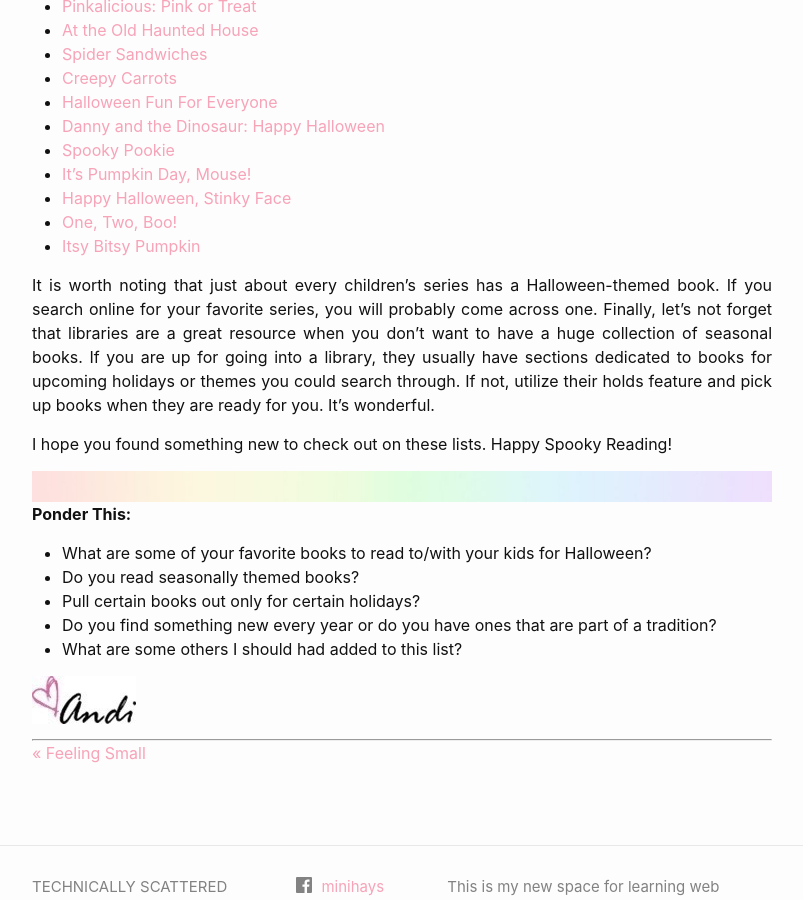
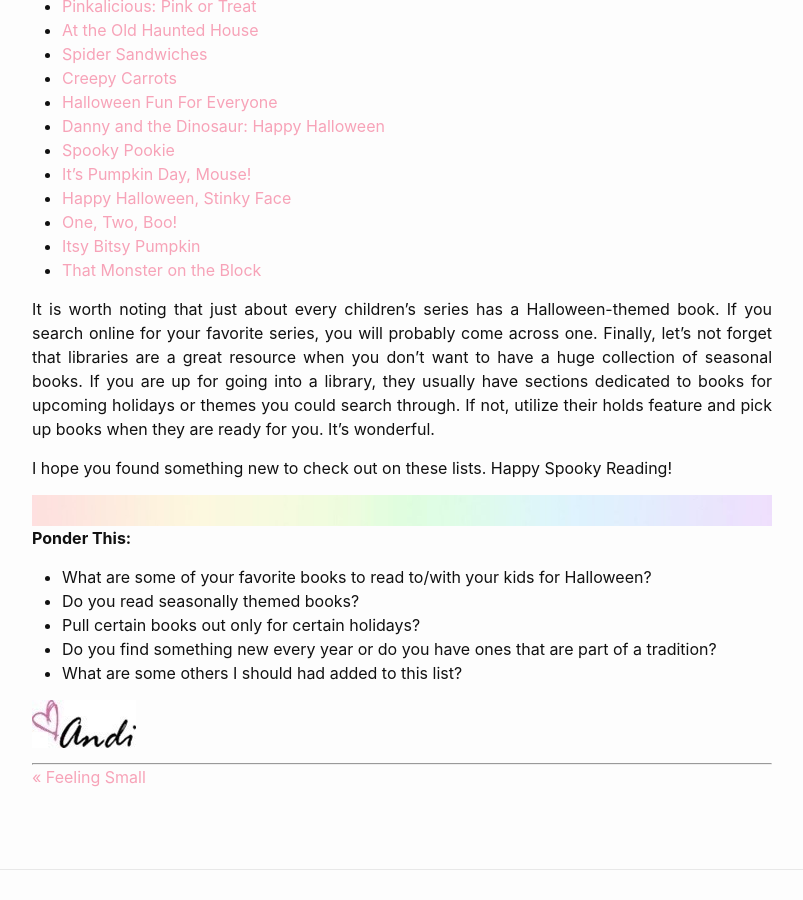
Before and after one commit to minihays/minihays.github.io, a Jekyll site: the page built from _posts/2020-10-01-kids-books-halloween.markdown, in a window 1280 px wide and 900 px high, scrolled down 2403 px. Shown: the whole window, without its empty margins (238-1041 px from the left). Built offline with Jekyll 4.4.1, drawn with Linux system fonts in a browser that asks for light colours.

Commit message:
added another book

```diff
--- a/_posts/2020-10-01-kids-books-halloween.markdown
+++ b/_posts/2020-10-01-kids-books-halloween.markdown
@@ -60,6 +60,7 @@ Then for the younger group, we have a bunch of favorites. I am only listing a sm
 - [Happy Halloween, Stinky Face](https://www.amazon.com/Happy-Halloween-Stinky-Face-McCourt/dp/1338029207/ref=sr_1_15?crid=3URPHJX5CFOLC&dchild=1&keywords=spooky+wheels+on+the+bus&qid=1601405943&sprefix=spooky+wheels%2Caps%2C177&sr=8-15)
 - [One, Two, Boo!](https://www.amazon.com/One-Two-Boo-Kristen-Depken/dp/037584418X/ref=sr_1_17?crid=3URPHJX5CFOLC&dchild=1&keywords=spooky+wheels+on+the+bus&qid=1601405943&sprefix=spooky+wheels%2Caps%2C177&sr=8-17)
 - [Itsy Bitsy Pumpkin](https://www.amazon.com/Itsy-Bitsy-Pumpkin-Sonali-Fry/dp/1481405055/ref=sr_1_18?crid=3URPHJX5CFOLC&dchild=1&keywords=spooky+wheels+on+the+bus&qid=1601405943&sprefix=spooky+wheels%2Caps%2C177&sr=8-18)
+- [That Monster on the Block](https://www.amazon.com/dp/B07YL8Z7LF/ref=kf_lp_desktop_sb_7)
 
 It is worth noting that just about every children's series has a Halloween-themed book. If you search online for your favorite series, you will probably come across one. Finally, let's not forget that libraries are a great resource when you don't want to have a huge collection of seasonal books. If you are up for going into a library, they usually have sections dedicated to books for upcoming holidays or themes you could search through. If not, utilize their holds feature and pick up books when they are ready for you. It's wonderful.
 
```
